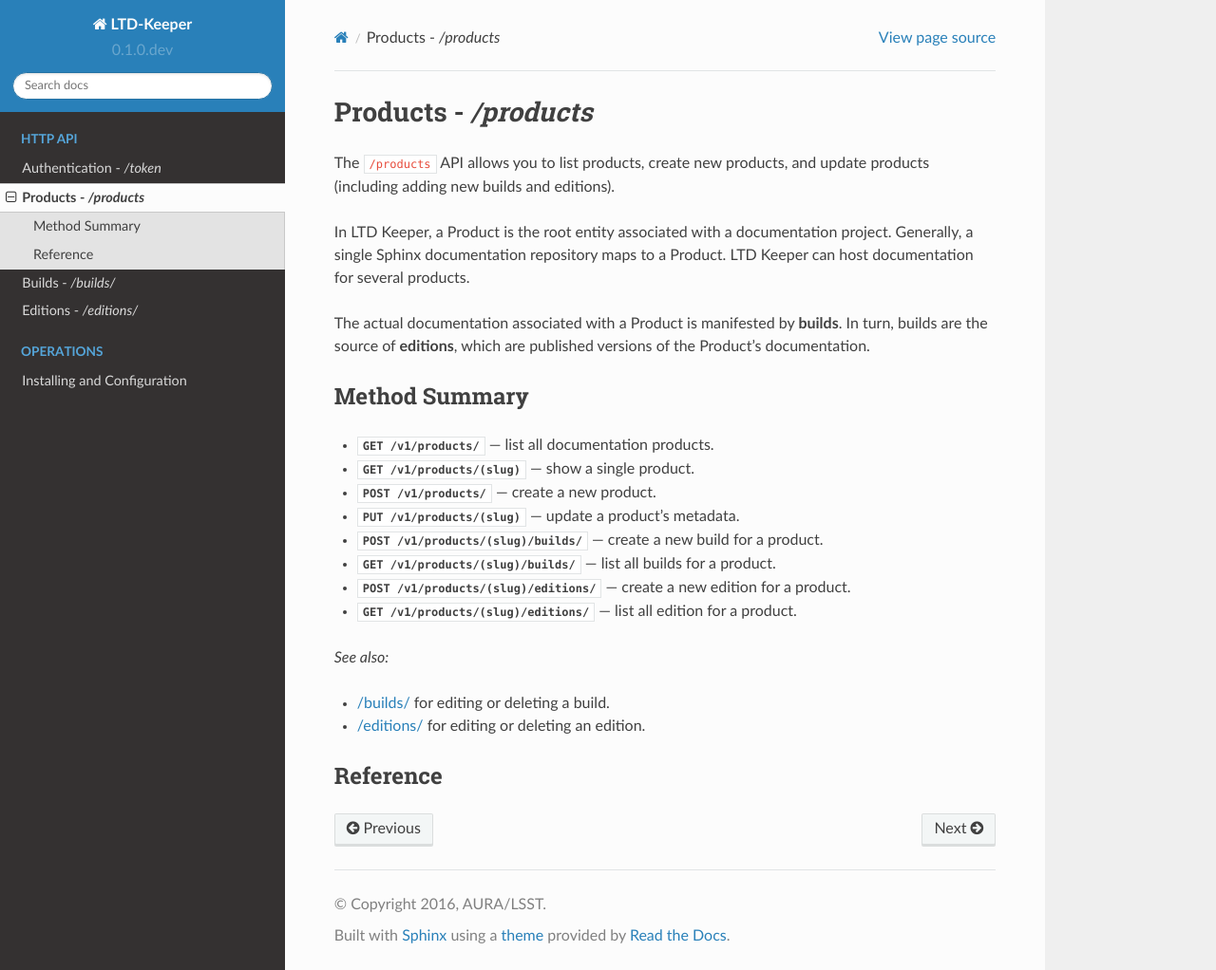
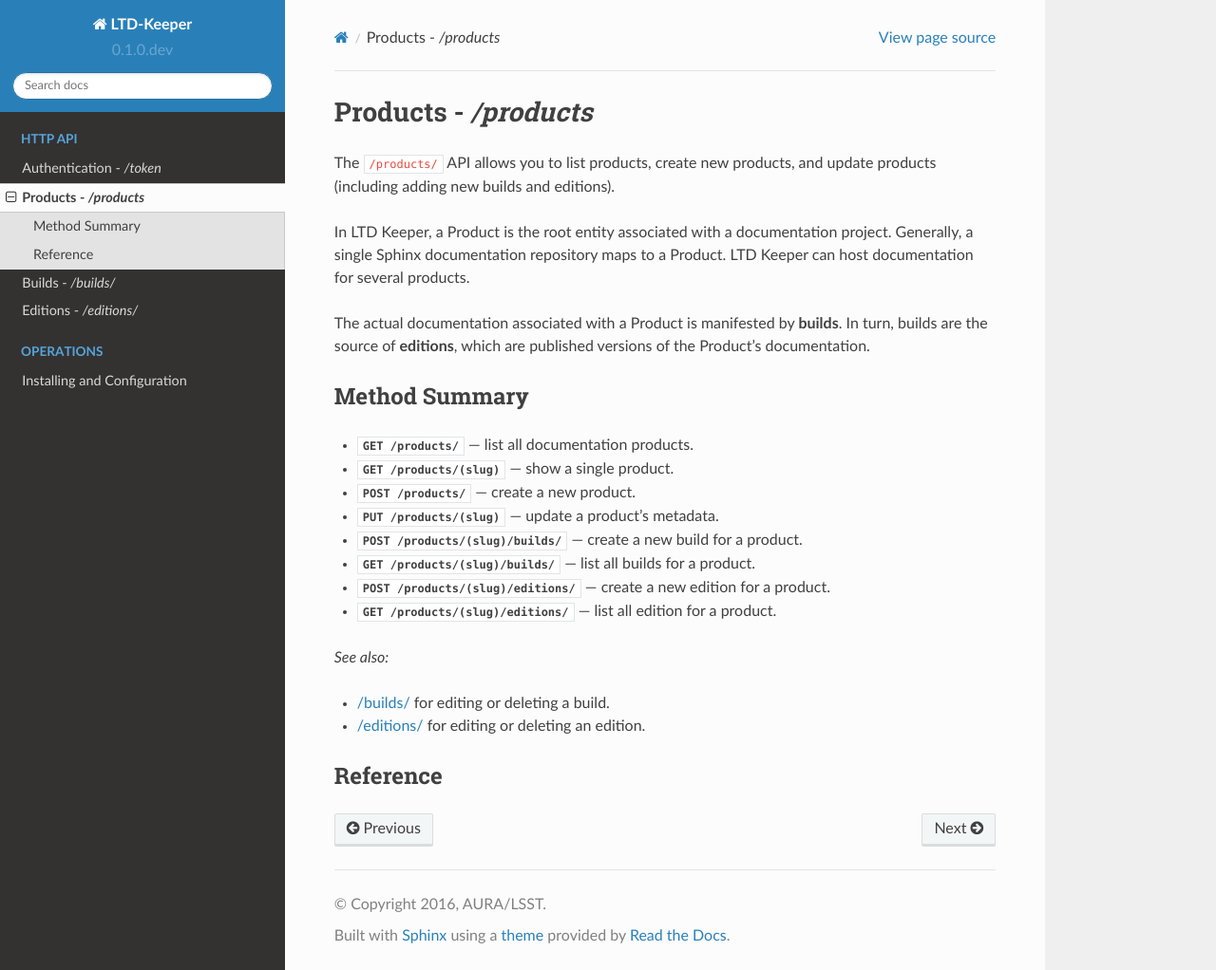
Before and after one commit to lsst-sqre/ltd-keeper, a Sphinx documentation site: the page built from docs/products.rst, in a window 1280 px wide and 1022 px high. Shown: the whole window at 95% size. Built offline with Sphinx 7.4.7 and the Read the Docs theme 2.0.0, drawn with Linux system fonts in a browser that asks for light colours.

```diff
--- a/app/__init__.py
+++ b/app/__init__.py
@@ -24,7 +24,7 @@ def create_app(config_name):
 
     # register blueprints
     from .api_v1 import api as api_blueprint
-    app.register_blueprint(api_blueprint, url_prefix='/v1')
+    app.register_blueprint(api_blueprint, url_prefix=None)
 
     # authentication token route
     @app.route('/token')
--- a/docs/products.rst
+++ b/docs/products.rst
@@ -2,7 +2,7 @@
 Products - `/products`
 ######################
 
-The ``/products`` API allows you to list products, create new products, and update products (including adding new builds and editions).
+The ``/products/`` API allows you to list products, create new products, and update products (including adding new builds and editions).
 
 In LTD Keeper, a Product is the root entity associated with a documentation project.
 Generally, a single Sphinx documentation repository maps to a Product.
@@ -14,21 +14,21 @@ In turn, builds are the source of **editions**, which are published versions of
 Method Summary
 ==============
 
-- :http:get:`/v1/products/` --- list all documentation products.
+- :http:get:`/products/` --- list all documentation products.
 
-- :http:get:`/v1/products/(slug)` --- show a single product.
+- :http:get:`/products/(slug)` --- show a single product.
 
-- :http:post:`/v1/products/` --- create a new product.
+- :http:post:`/products/` --- create a new product.
 
-- :http:put:`/v1/products/(slug)` --- update a product's metadata.
+- :http:put:`/products/(slug)` --- update a product's metadata.
 
-- :http:post:`/v1/products/(slug)/builds/` --- create a new build for a product.
+- :http:post:`/products/(slug)/builds/` --- create a new build for a product.
 
-- :http:get:`/v1/products/(slug)/builds/` --- list all builds for a product.
+- :http:get:`/products/(slug)/builds/` --- list all builds for a product.
 
-- :http:post:`/v1/products/(slug)/editions/` --- create a new edition for a product.
+- :http:post:`/products/(slug)/editions/` --- create a new edition for a product.
 
-- :http:get:`/v1/products/(slug)/editions/` --- list all edition for a product.
+- :http:get:`/products/(slug)/editions/` --- list all edition for a product.
 
 *See also:*
 
```
Also changed, not shown: docs/builds.rst (+6 -6 lines), docs/editions.rst (+5 -5 lines), 6 other files.
